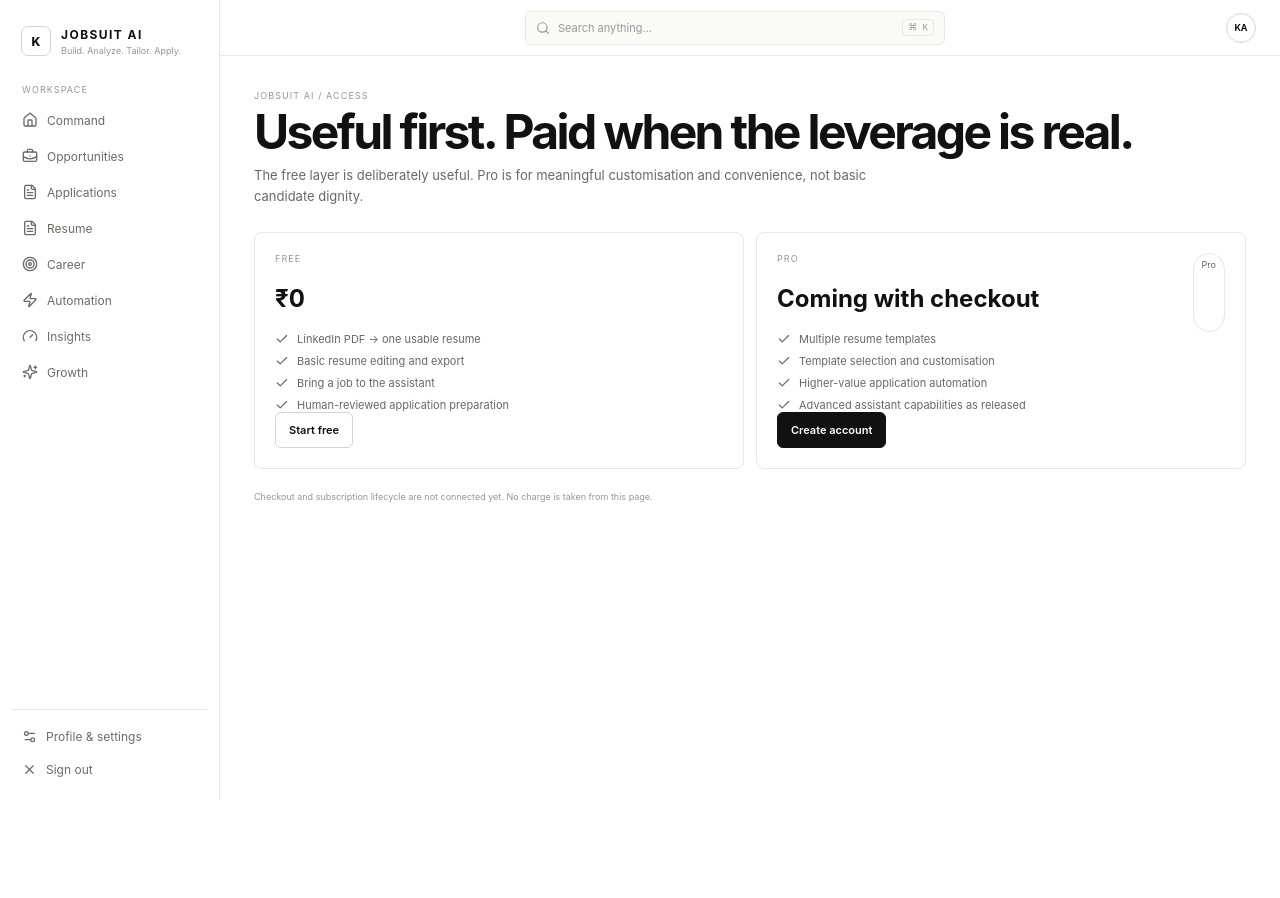
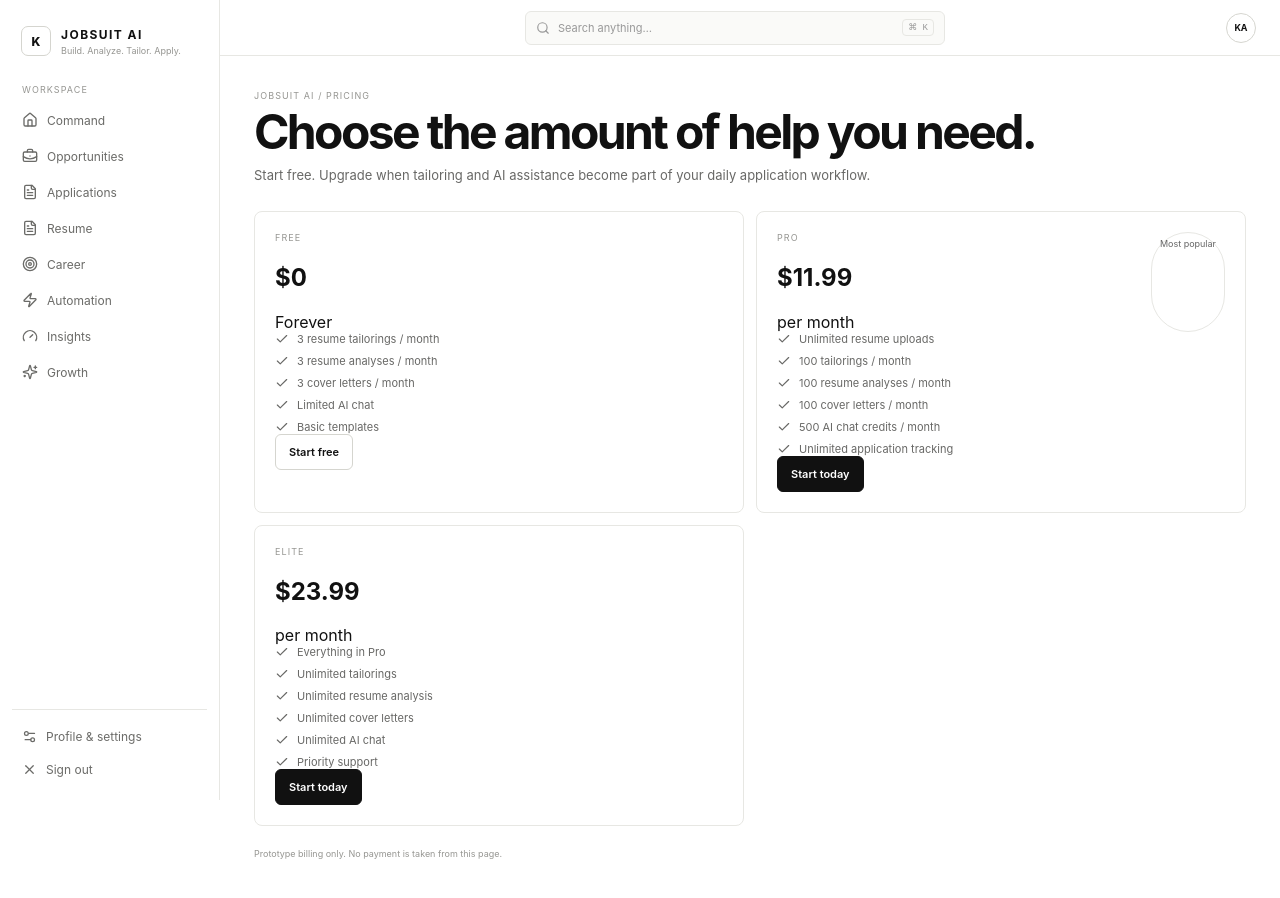
Before and after one commit to madebykraman/jobapplyify, a Next.js app: page /pricing in a window 1280 px wide. Shown: the top 898 px of the page. Before the commit the page ends 800 px from the top, so only its background shows below. Built offline with nearby package versions, Linux system fonts and the light colour scheme; no server answers.

Commit message:
Rebuild pricing around Jobsuit-style plans

```diff
--- a/app/pricing/page.tsx
+++ b/app/pricing/page.tsx
@@ -1,6 +1,5 @@
 import Link from 'next/link'
 import { Check } from 'lucide-react'
-import { BRAND } from '@/lib/brand'
 import { Surface, SectionHeader, KindleapShell, Status } from '@/components/kindleap-ui'
-const plans=[{name:'Free',price:'₹0',features:['LinkedIn PDF → one usable resume','Basic resume editing and export','Bring a job to the assistant','Human-reviewed application preparation'],href:'/assistant'},{name:'Pro',price:'Coming with checkout',features:['Multiple resume templates','Template selection and customisation','Higher-value application automation','Advanced assistant capabilities as released'],href:'/auth?mode=sign-up'}]
-export default function Pricing(){return <KindleapShell><div className="kl-page"><SectionHeader eyebrow={BRAND.name+' / Access'} title="Useful first. Paid when the leverage is real." description="The free layer is deliberately useful. Pro is for meaningful customisation and convenience, not basic candidate dignity."/><div className="kl-card-grid">{plans.map(p=><Surface key={p.name}><div className="kl-row-head"><div><div className="kl-eyebrow">{p.name}</div><h2>{p.price}</h2></div>{p.name==='Pro'&&<Status>Pro</Status>}</div><div className="kl-checks">{p.features.map(f=><div key={f}><Check size={14}/>{f}</div>)}</div><Link className={'kl-button '+(p.name==='Pro'?'kl-button-primary':'')} href={p.href}>{p.name==='Pro'?'Create account':'Start free'}</Link></Surface>)}</div><footer className="kl-page-footer">Checkout and subscription lifecycle are not connected yet. No charge is taken from this page.</footer></div></KindleapShell>}
+const plans=[{name:'Free',price:'$0',note:'Forever',features:['3 resume tailorings / month','3 resume analyses / month','3 cover letters / month','Limited AI chat','Basic templates']},{name:'Pro',price:'$11.99',note:'per month',features:['Unlimited resume uploads','100 tailorings / month','100 resume analyses / month','100 cover letters / month','500 AI chat credits / month','Unlimited application tracking']},{name:'Elite',price:'$23.99',note:'per month',features:['Everything in Pro','Unlimited tailorings','Unlimited resume analysis','Unlimited cover letters','Unlimited AI chat','Priority support']}]
+export default function Pricing(){return <KindleapShell><div className="kl-page"><SectionHeader eyebrow="JOBSUIT AI / PRICING" title="Choose the amount of help you need." description="Start free. Upgrade when tailoring and AI assistance become part of your daily application workflow."/><div className="kl-card-grid">{plans.map((p,i)=><Surface key={p.name}><div className="kl-row-head"><div><div className="kl-eyebrow">{p.name}</div><h2>{p.price}</h2><span className="kl-muted">{p.note}</span></div>{i===1&&<Status>Most popular</Status>}</div><div className="kl-checks">{p.features.map(f=><div key={f}><Check size={14}/>{f}</div>)}</div><Link className={'kl-button '+(i>0?'kl-button-primary':'')} href={i===0?'/resume':'/auth?mode=sign-up'}>{i===0?'Start free':'Start today'}</Link></Surface>)}</div><footer className="kl-page-footer">Prototype billing only. No payment is taken from this page.</footer></div></KindleapShell>}
```
